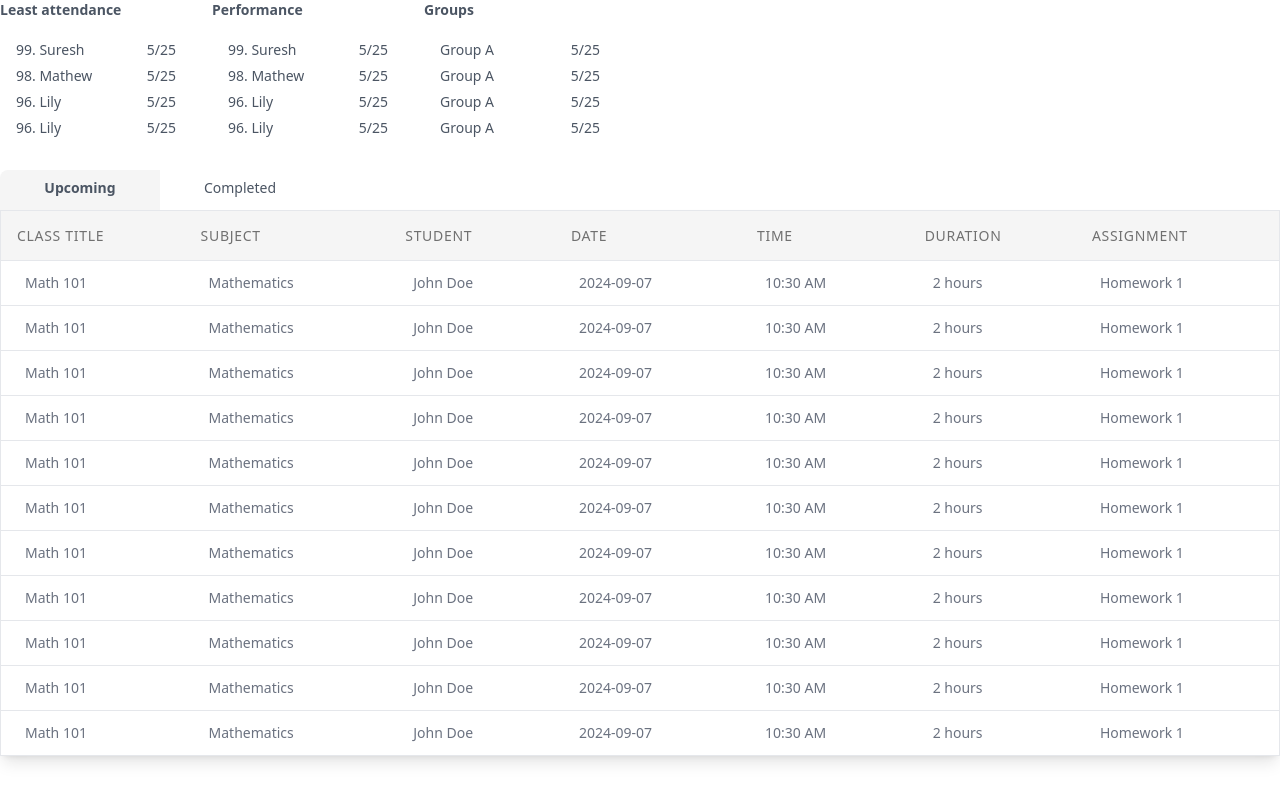
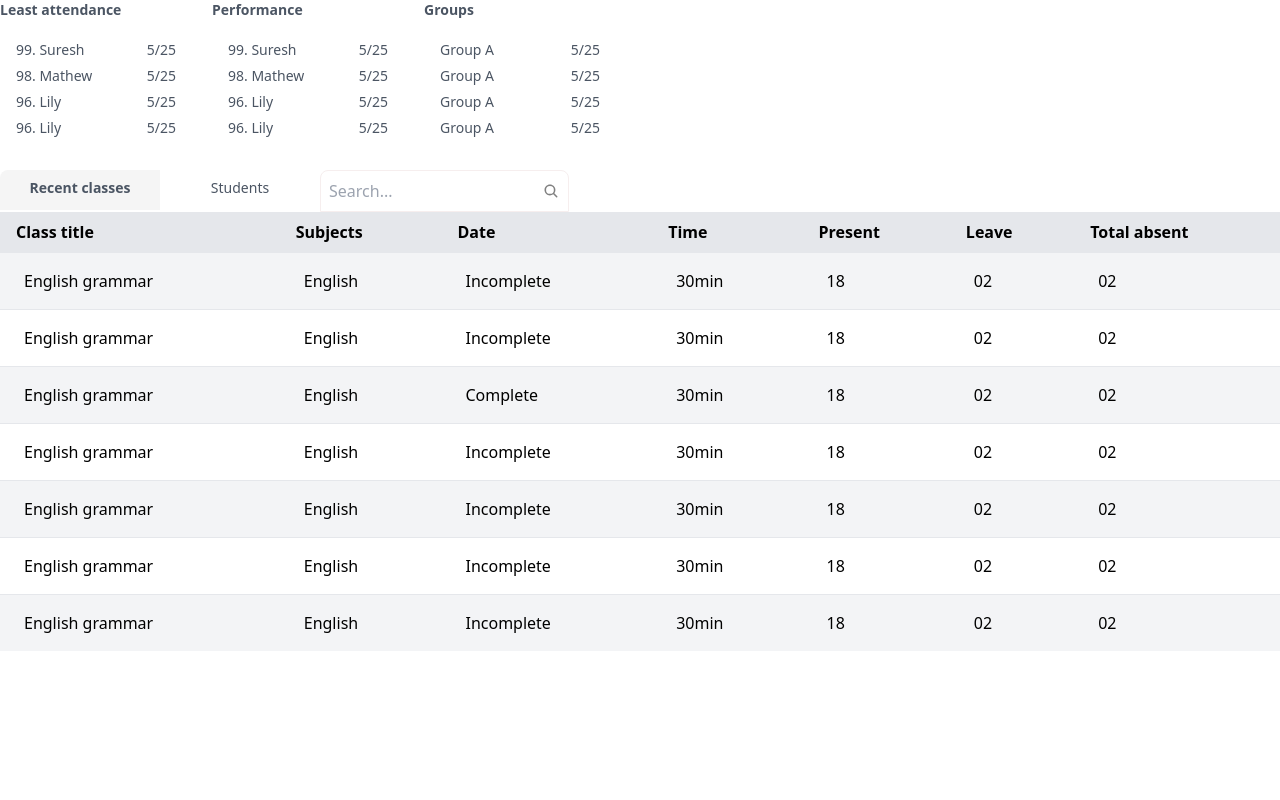
Before and after one commit to SiddhantXelp/Tuto-FE, a Next.js app: page /classManagement/attendence in a window 1280 px wide. Built offline with nearby package versions, Linux system fonts and the light colour scheme; sample sign-in values are in the browser's storage.

Commit message:
class management in attendance ui

```diff
--- a/src/app/classManagement/attendence/data.ts
+++ b/src/app/classManagement/attendence/data.ts
@@ -130,103 +130,145 @@ export const RecentClassesColumns = [
 
 //  2 data
 
+// export const StudentsData = [
+//     {
+//         name: "Math 101",
+//         classes: "Mathematics",
+//         present: "John Doe",
+//         parentContact: "2024-09-07",
+//         absent: "10:30 AM",
+//         remarks: "2 hours",
+//     },
+//     {
+//         name: "Math 101",
+//         classes: "Mathematics",
+//         present: "John Doe",
+//         parentContact: "2024-09-07",
+//         absent: "10:30 AM",
+//         remarks: "2 hours",
+//     },
+//     {
+//         name: "Math 101",
+//         classes: "Mathematics",
+//         present: "John Doe",
+//         parentContact: "2024-09-07",
+//         absent: "10:30 AM",
+//         remarks: "2 hours",
+//     },
+//     {
+//         name: "Math 101",
+//         classes: "Mathematics",
+//         present: "John Doe",
+//         parentContact: "2024-09-07",
+//         absent: "10:30 AM",
+//         remarks: "2 hours",
+//     },
+//     {
+//         name: "Math 101",
+//         classes: "Mathematics",
+//         present: "John Doe",
+//         parentContact: "2024-09-07",
+//         absent: "10:30 AM",
+//         remarks: "2 hours",
+//     },
+//     {
+//         name: "Math 101",
+//         classes: "Mathematics",
+//         present: "John Doe",
+//         parentContact: "2024-09-07",
+//         absent: "10:30 AM",
+//         remarks: "2 hours",
+//     },
+//     {
+//         name: "Math 101",
+//         classes: "Mathematics",
+//         present: "John Doe",
+//         parentContact: "2024-09-07",
+//         absent: "10:30 AM",
+//         remarks: "2 hours",
+//     },
+//     {
+//         name: "Math 101",
+//         classes: "Mathematics",
+//         present: "John Doe",
+//         parentContact: "2024-09-07",
+//         absent: "10:30 AM",
+//         remarks: "2 hours",
+//     },
+//     {
+//         name: "Math 101",
+//         classes: "Mathematics",
+//         present: "John Doe",
+//         parentContact: "2024-09-07",
+//         absent: "10:30 AM",
+//         remarks: "2 hours",
+//     },
+//     {
+//         name: "Math 101",
+//         classes: "Mathematics",
+//         present: "John Doe",
+//         parentContact: "2024-09-07",
+//         absent: "10:30 AM",
+//         remarks: "2 hours",
+//     },
+//     {
+//         name: "Math 101",
+//         classes: "Mathematics",
+//         present: "John Doe",
+//         parentContact: "2024-09-07",
+//         absent: "10:30 AM",
+//         remarks: "2 hours",
+//     },
+//     // Add more data as needed
+//   ];
+
+//   export const StudentColumns = [
+//     { header: 'Name', key: 'name' },
+//     { header: 'Classes', key: 'classes' },
+//     { header: 'Present', key: 'present' },
+//     { header: 'Parent contact', key: 'parentContact' },
+//     { header: 'Absent', key: 'absent' },
+//     { header: 'Remarks', key: 'remarks' },
+//  ];
+
+
+ export const RecentClassColumns = [
+  { header: 'Class title', accessor: 'Classtitle' },
+  { header: 'Subjects', accessor: 'Subjects' },
+  { header: 'Date', accessor: 'Date' },
+  { header: 'Time', accessor: 'Time' },
+  { header: 'Present', accessor: 'Present' },
+  { header: 'Leave', accessor: 'Leave' },
+  { header: 'Total absent', accessor: 'Totalabsent' },
+];
+
+export const RecentClassData = [
+  { Classtitle: 'English grammar', Subjects: 'English', Date: 'Incomplete', Time: '30min', Present: 18, Leave: '02',Totalabsent:'02' },
+  { Classtitle: 'English grammar', Subjects: 'English', Date: 'Incomplete', Time: '30min', Present: 18, Leave: '02',Totalabsent:'02' },
+  { Classtitle: 'English grammar', Subjects: 'English', Date: 'Complete', Time: '30min', Present: 18, Leave: '02',Totalabsent:'02' },
+  { Classtitle: 'English grammar', Subjects: 'English', Date: 'Incomplete', Time: '30min', Present: 18, Leave: '02',Totalabsent:'02' },
+  { Classtitle: 'English grammar', Subjects: 'English', Date: 'Incomplete', Time: '30min', Present: 18, Leave: '02',Totalabsent:'02' },
+  { Classtitle: 'English grammar', Subjects: 'English', Date: 'Incomplete', Time: '30min', Present: 18, Leave: '02',Totalabsent:'02' },
+  { Classtitle: 'English grammar', Subjects: 'English', Date: 'Incomplete', Time: '30min', Present: 18, Leave: '02',Totalabsent:'02' },
+
+
+];
+
 export const StudentsData = [
-    {
-        name: "Math 101",
-        classes: "Mathematics",
-        present: "John Doe",
-        parentContact: "2024-09-07",
-        absent: "10:30 AM",
-        remarks: "2 hours",
-    },
-    {
-        name: "Math 101",
-        classes: "Mathematics",
-        present: "John Doe",
-        parentContact: "2024-09-07",
-        absent: "10:30 AM",
-        remarks: "2 hours",
-    },
-    {
-        name: "Math 101",
-        classes: "Mathematics",
-        present: "John Doe",
-        parentContact: "2024-09-07",
-        absent: "10:30 AM",
-        remarks: "2 hours",
-    },
-    {
-        name: "Math 101",
-        classes: "Mathematics",
-        present: "John Doe",
-        parentContact: "2024-09-07",
-        absent: "10:30 AM",
-        remarks: "2 hours",
-    },
-    {
-        name: "Math 101",
-        classes: "Mathematics",
-        present: "John Doe",
-        parentContact: "2024-09-07",
-        absent: "10:30 AM",
-        remarks: "2 hours",
-    },
-    {
-        name: "Math 101",
-        classes: "Mathematics",
-        present: "John Doe",
-        parentContact: "2024-09-07",
-        absent: "10:30 AM",
-        remarks: "2 hours",
-    },
-    {
-        name: "Math 101",
-        classes: "Mathematics",
-        present: "John Doe",
-        parentContact: "2024-09-07",
-        absent: "10:30 AM",
-        remarks: "2 hours",
-    },
-    {
-        name: "Math 101",
-        classes: "Mathematics",
-        present: "John Doe",
-        parentContact: "2024-09-07",
-        absent: "10:30 AM",
-        remarks: "2 hours",
-    },
-    {
-        name: "Math 101",
-        classes: "Mathematics",
-        present: "John Doe",
-        parentContact: "2024-09-07",
-        absent: "10:30 AM",
-        remarks: "2 hours",
-    },
-    {
-        name: "Math 101",
-        classes: "Mathematics",
-        present: "John Doe",
-        parentContact: "2024-09-07",
-        absent: "10:30 AM",
-        remarks: "2 hours",
-    },
-    {
-        name: "Math 101",
-        classes: "Mathematics",
-        present: "John Doe",
-        parentContact: "2024-09-07",
-        absent: "10:30 AM",
-        remarks: "2 hours",
-    },
-    // Add more data as needed
-  ];
+  { name: 'Harish', classes: '50', present: 45, parentContact: '+95 95845 95555', absent: 18, remarks: '02' },
+  { name: 'Sai', classes: 'Maths', present: 'Completed', parentContact: '+95 95845 95555', absent: 5, remarks: '30min' },
+  { name: 'Mathew', classes: 'Telugu', present: 'Completed', parentContact: '+95 95845 95555', absent: 30, remarks: '30min' },
+  { name: 'Ronaldson', classes: 'Written', present: 'Cancelled', parentContact: '+95 95845 95555', absent: 10, remarks: '30min' },
+  { name: 'Divya', classes: 'Maths', present: 'Completed', parentContact: '+95 95845 95555', absent: 6, remarks: '30min' },
+  { name: 'Sujith', classes: 'Telugu', present: 'Completed', parentContact: '+95 95845 95555', absent: 11, remarks: '30min' },
+  { name: 'Shanali', classes: 'Written', present: 'Cancelled', parentContact: '+95 95845 95555', absent: 35, remarks: '30min' },
+];
 
-  export const StudentColumns = [
-    { header: 'Name', key: 'name' },
-    { header: 'Classes', key: 'classes' },
-    { header: 'Present', key: 'present' },
-    { header: 'Parent contact', key: 'parentContact' },
-    { header: 'Absent', key: 'absent' },
-    { header: 'Remarks', key: 'remarks' },
- ];
+export const StudentColumns = [
+  { header: 'Name', accessor: 'name' },
+  { header: 'Classes', accessor: 'classes' },
+  { header: 'Present', accessor: 'present' },
+  { header: 'Parent contact', accessor: 'parentContact' },
+  { header: 'Absent', accessor: 'absent' },
+  { header: 'Remarks', accessor: 'remarks' },
+];
--- a/src/app/classManagement/attendence/page.tsx
+++ b/src/app/classManagement/attendence/page.tsx
@@ -1,13 +1,23 @@
 "use client";
 
 import React, { useState } from 'react';
-import { RecentClassesColumns, RecentClassesData, StudentColumns, StudentsData } from './data';
+import { RecentClassesColumns, RecentClassesData, StudentColumns, StudentsData ,RecentClassData,RecentClassColumns} from './data';
 import Table from '@/components/table';
 import TabNavigator from "../../TabNavigator/page";
+import ClassmangementTable from'../../../common/ClassmangementTable'
+import SearchComponent from '@/common/SearchComponent';
 
 const Attendance: React.FC = () => {
 
   const [selectedOption, setSelectedOption] = useState('option1');
+  const [formData, setFormData] = useState({})
+  const handleChange = (e: any) => {
+    const { name, value } = e.target;
+    setFormData((prevState) => ({
+      ...prevState,
+      [name]: value
+    }));
+  };
 
   const handleOptionChange = (option: string) => {
     setSelectedOption(option);
@@ -15,7 +25,7 @@ const Attendance: React.FC = () => {
 
   const getTableData = () => {
     if (selectedOption === 'option1') {
-      return { columns: RecentClassesColumns, data: RecentClassesData };
+      return { columns: RecentClassColumns, data: RecentClassData };
     }
     return { columns: StudentColumns, data: StudentsData };
   };
@@ -91,24 +101,30 @@ const Attendance: React.FC = () => {
         </div>
       </div>
 
-      <div className="relative w-3/12 h-10 flex bg-white text-center rounded-tl-lg rounded-tr-lg">
-        <div
-        />
+     <div className='flex flex-row '>
+      <div className="relative w-3/12 h-10 flex bg-white text-center rounded-tl-lg rounded-tr-lg  ">
+
         <span
           className={`flex-1 text-gray-600 text-sm cursor-pointer px-4 py-2 rounded-tl-lg relative ${selectedOption === 'option1' ? 'font-bold text-black bg-[#F5F5F5]' : 'hover:bg-gray-100'}`}
           onClick={() => handleOptionChange('option1')}
         >
-          Upcoming
+          Recent classes
         </span>
         <span
           className={`flex-1 text-gray-600 text-sm cursor-pointer px-4 py-2 rounded-tr-lg relative ${selectedOption === 'option2' ? 'font-bold text-black bg-[#F5F5F5]' : 'hover:bg-gray-100'}`}
           onClick={() => handleOptionChange('Completed')}
         >
-          Completed
+          Students
         </span>
 
+
       </div>
-      <Table columns={columns} data={data} includeCheckbox={false} />
+      <div className=''>
+        <SearchComponent onSearch={handleChange} />
+        </div>
+        </div>
+      {/* <Table columns={columns} data={data} includeCheckbox={false} /> */}
+      <ClassmangementTable  data={data} columns={columns}/>
 
     </div>
   );
--- a/src/app/notifications/notification/page.tsx
+++ b/src/app/notifications/notification/page.tsx
@@ -39,7 +39,7 @@ const notifications: Notification[] = [
 const page = () => {
   return (
     <TabNavigator>
-    <div className="relative border border-t-zinc-200" >
+    <div className="relative border border-t-zinc-200 m-4" >
       <div
         className='w-full shadow-lg transform  h-auto'
       >
--- /dev/null
+++ b/src/common/ClassmangementTable.tsx
@@ -0,0 +1,92 @@
+// "use client";
+// import React from 'react';
+// type TableColumn<T> = {
+//   header: string;
+//   accessor: keyof T;
+// };
+
+// type TableProps<T> = {
+//   data: T[];
+//   columns: TableColumn<T>[];
+// };
+
+// const ClassmangementTable = <T,>({ data, columns }: TableProps<T>) => {
+//   return (
+//     <div className="overflow-x-auto">
+//       <table className="min-w-full bg-white">
+//         <thead>
+//           <tr>
+//             {columns.map((column, index) => (
+//               <th key={index} className="py-2 px-4 text-left bg-gray-200">
+//                 {column.header}
+//               </th>
+//             ))}
+//           </tr>
+//         </thead>
+//         <tbody>
+//           {data.map((row, rowIndex) => (
+//             <tr key={rowIndex} className="border-t">
+//               {columns.map((column, colIndex) => (
+//                 <td key={colIndex} className="py-2 px-4">
+//                   {row[column.accessor] as React.ReactNode}
+//                 </td>
+//               ))}
+//             </tr>
+//           ))}
+//         </tbody>
+//       </table>
+//     </div>
+//   );
+// };
+
+// export default ClassmangementTable;
+
+
+"use client";
+import React from 'react';
+
+type TableColumn<T> = {
+  header: string;
+  accessor: keyof T;
+};
+
+type TableProps<T> = {
+  data: T[];
+  columns: TableColumn<T>[];
+};
+
+const ClassManagementTable = <T,>({ data, columns }: TableProps<T>) => {
+  return (
+    <div className="overflow-x-auto">
+      <table className="min-w-full bg-white">
+        <thead>
+          <tr>
+            {columns.map((column, index) => (
+              <th key={index} className="py-2 px-4 text-left bg-gray-200">
+                {column.header}
+              </th>
+            ))}
+          </tr>
+        </thead>
+        <tbody>
+          {data.map((row, rowIndex) => (
+            <tr
+              key={rowIndex}
+              className={`border-t ${
+                rowIndex % 2 === 0 ? 'bg-gray-100' : 'bg-white'
+              }`}
+            >
+              {columns.map((column, colIndex) => (
+                <td key={colIndex} className="py-4 px-6 ">
+                  {row[column.accessor] as React.ReactNode}
+                </td>
+              ))}
+            </tr>
+          ))}
+        </tbody>
+      </table>
+    </div>
+  );
+};
+
+export default ClassManagementTable;
```
Also changed, not shown: src/app/notifications/page.tsx (+9 -20 lines).
